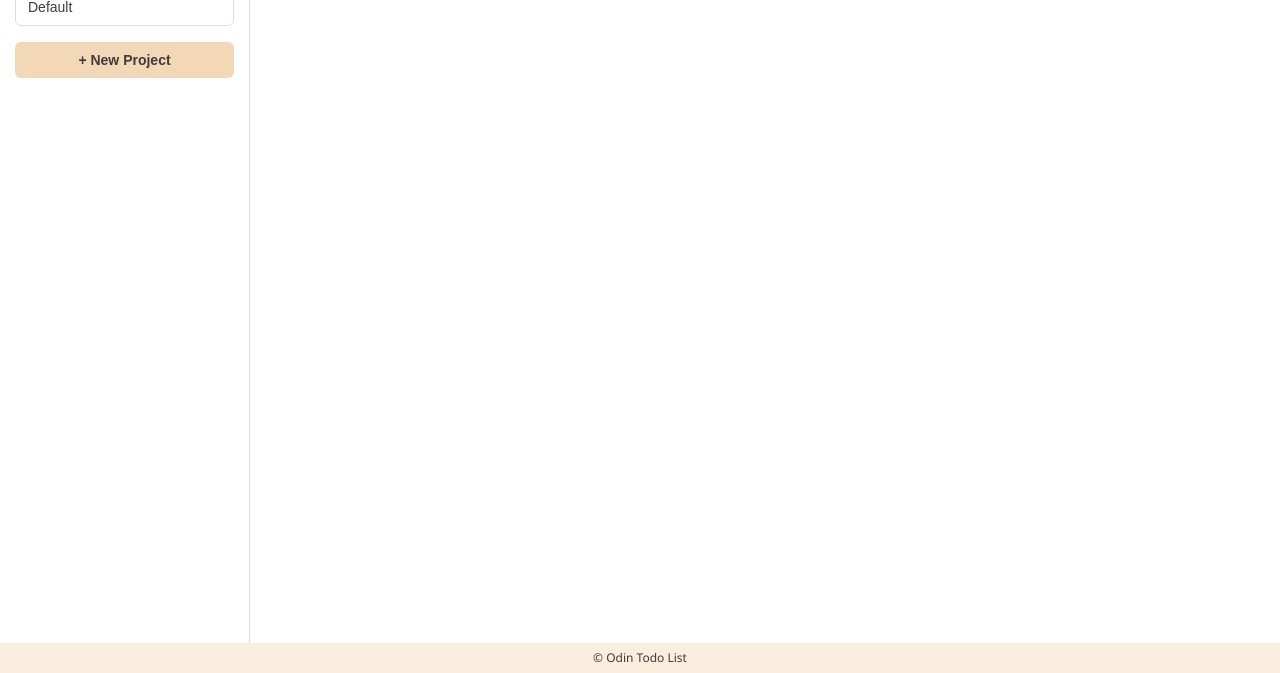
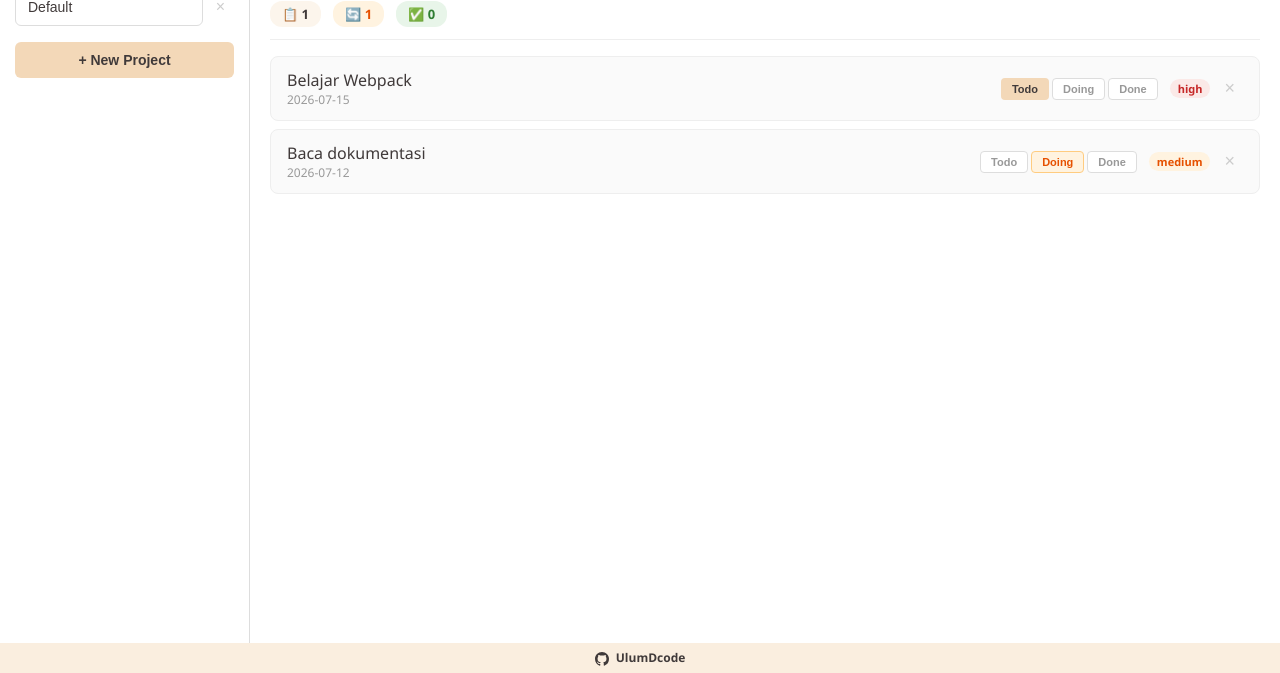
Before and after one commit to UlumDcode/odin-todo, a website built with webpack: page index.html in a window 1280 px wide. Shown: the part 127-800 px from the top of the page. Built offline with nearby package versions, Linux system fonts and the light colour scheme.

Commit message:
todo project selesai

```diff
--- a/index.html
+++ b/index.html
@@ -20,7 +20,12 @@
 
       <main id="main-content"></main>
 
-      <footer>&copy; Odin Todo List</footer>
+      <footer>
+  <svg xmlns="http://www.w3.org/2000/svg" width="14" height="14" viewBox="0 0 24 24" fill="currentColor" style="vertical-align: middle; margin-right: 4px;">
+    <path d="M12 0C5.37 0 0 5.37 0 12c0 5.31 3.435 9.795 8.205 11.385.6.105.825-.255.825-.57 0-.285-.015-1.23-.015-2.235-3.015.555-3.795-.735-4.035-1.41-.135-.345-.72-1.41-1.23-1.695-.42-.225-1.02-.78-.015-.795.945-.015 1.62.87 1.845 1.23 1.08 1.815 2.805 1.305 3.495.99.105-.78.42-1.305.765-1.605-2.67-.3-5.46-1.335-5.46-5.925 0-1.305.465-2.385 1.23-3.225-.12-.3-.54-1.53.12-3.18 0 0 1.005-.315 3.3 1.23.96-.27 1.98-.405 3-.405s2.04.135 3 .405c2.295-1.56 3.3-1.23 3.3-1.23.66 1.65.24 2.88.12 3.18.765.84 1.23 1.905 1.23 3.225 0 4.605-2.805 5.625-5.475 5.925.435.375.81 1.095.81 2.22 0 1.605-.015 2.895-.015 3.3 0 .315.225.69.825.57A12.02 12.02 0 0 0 24 12c0-6.63-5.37-12-12-12z"/>
+  </svg>
+  <a href="https://github.com/UlumDcode" target="_blank" rel="noopener noreferrer">UlumDcode</a>
+</footer>
     </div>
 
     <!-- MODAL OVERLAY -->
--- a/src/assets/style.css
+++ b/src/assets/style.css
@@ -164,9 +164,14 @@ header {
   margin-bottom: 16px;
 }
 
+.project-item {
+  display: flex;
+  gap: 4px;
+  align-items: center;
+}
+
 .project-btn {
-  display: block;
-  width: 100%;
+  flex: 1;
   padding: 10px 12px;
   background: white;
   border: 1px solid #ddd;
@@ -178,6 +183,21 @@ header {
 
 .project-btn:hover {
   background: #f3d8b844;
+}
+
+.project-delete-btn {
+  background: none;
+  border: 1px solid transparent;
+  color: #ccc;
+  cursor: pointer;
+  font-size: 16px;
+  padding: 4px 8px;
+  border-radius: 4px;
+}
+
+.project-delete-btn:hover {
+  color: #c62828;
+  border-color: #ddd;
 }
 
 #add-project-btn {
@@ -271,6 +291,83 @@ header {
   color: #c62828;
 }
 
+/* Status Counter */
+.status-counter {
+  display: flex;
+  gap: 12px;
+  margin-bottom: 16px;
+  padding-bottom: 12px;
+  border-bottom: 1px solid #eee;
+}
+
+.counter-item {
+  font-size: 13px;
+  padding: 4px 12px;
+  border-radius: 12px;
+  font-weight: 600;
+}
+
+.counter-todo { background: #f3d8b844; }
+.counter-doing { background: #fff3e0; color: #e65100; }
+.counter-done { background: #e8f5e9; color: #2e7d32; }
+
+/* Todo Card Right Side */
+.todo-right {
+  display: flex;
+  align-items: center;
+  gap: 12px;
+}
+
+.todo-actions {
+  display: flex;
+  align-items: center;
+  gap: 6px;
+}
+
+/* Status Buttons */
+.status-buttons {
+  display: flex;
+  gap: 3px;
+}
+
+.status-btn {
+  font-size: 11px;
+  padding: 4px 10px;
+  border: 1px solid #ddd;
+  border-radius: 4px;
+  cursor: pointer;
+  font-weight: 600;
+  background: white;
+  color: #999;
+  transition: all 0.15s;
+}
+
+.status-btn:hover {
+  background: #f5f5f5;
+}
+
+.status-btn.active {
+  border-color: transparent;
+  cursor: default;
+}
+
+.status-btn.status-todo.active {
+  background: #f3d8b8;
+  color: rgb(64, 58, 58);
+}
+
+.status-btn.status-doing.active {
+  background: #fff3e0;
+  color: #e65100;
+  border-color: #ffcc80;
+}
+
+.status-btn.status-done.active {
+  background: #e8f5e9;
+  color: #2e7d32;
+  border-color: #a5d6a7;
+}
+
 .delete-btn {
   background: none;
   border: none;
@@ -292,3 +389,13 @@ footer {
   line-height: 30px;
   font-size: 12px;
 }
+
+footer a {
+  color: inherit;
+  text-decoration: none;
+  font-weight: 600;
+}
+
+footer a:hover {
+  text-decoration: underline;
+}
--- a/src/dom/handler.js
+++ b/src/dom/handler.js
@@ -1,8 +1,11 @@
 import {
   addProject,
+  removeProject,
   addTodoToProject,
   removeTodoFromProject,
   getProjectByName,
+  getProjects,
+  saveAllProjects,
 } from "../logic/app.js";
 import { createTodo } from "../logic/todo.js";
 import {
@@ -96,3 +99,28 @@ export const handleDeleteTodo = (projectName, todoId) => {
   const updatedProject = getProjectByName(projectName);
   renderTodos(updatedProject);
 };
+
+export const handleStatusChange = (projectName, todoId, newStatus) => {
+  const project = getProjectByName(projectName);
+  if (!project) return;
+  const todo = project.todos.find((t) => t.id === todoId);
+  if (!todo) return;
+
+  todo.status = newStatus;
+  saveAllProjects();
+  renderTodos(project);
+};
+
+export const handleDeleteProject = (projectName) => {
+  if (projectName === "Default") {
+    alert("Cannot delete the Default project!");
+    return;
+  }
+  removeProject(projectName);
+  renderSidebar();
+  const projects = getProjects();
+  if (projects.length > 0) {
+    setActiveProject(projects[0]);
+    renderTodos(projects[0]);
+  }
+};
--- a/src/dom/ui.js
+++ b/src/dom/ui.js
@@ -11,6 +11,9 @@ export const renderSidebar = () => {
   container.innerHTML = "";
 
   projects.forEach((project) => {
+    const item = document.createElement("div");
+    item.classList.add("project-item");
+
     const btn = document.createElement("button");
     btn.textContent = project.name;
     btn.classList.add("project-btn");
@@ -19,7 +22,15 @@ export const renderSidebar = () => {
       renderTodos(project);
     });
 
-    container.appendChild(btn);
+    item.appendChild(btn);
+
+    const delBtn = document.createElement("button");
+    delBtn.textContent = "×";
+    delBtn.classList.add("project-delete-btn");
+    delBtn.dataset.project = project.name;
+
+    item.appendChild(delBtn);
+    container.appendChild(item);
   });
 };
 
@@ -27,14 +38,24 @@ export const renderSidebar = () => {
 export const renderTodos = (project) => {
   const container = document.getElementById("main-content");
 
+  // Hitung jumlah per status
+  const todos = project.todos.filter((t) => t.status === "todo").length;
+  const doings = project.todos.filter((t) => t.status === "doing").length;
+  const dones = project.todos.filter((t) => t.status === "done").length;
+
   container.innerHTML = `
   <div class='todo-header'>
   <h2>${project.name}</h2>
   <button id='add-todo-btn'>+Add Todo</button>
   </div>
+  <div class="status-counter">
+    <span class="counter-item counter-todo">📋 ${todos}</span>
+    <span class="counter-item counter-doing">🔄 ${doings}</span>
+    <span class="counter-item counter-done">✅ ${dones}</span>
+  </div>
   `;
 
-  project.todos.map((todo) => {
+  project.todos.forEach((todo) => {
     const card = document.createElement("div");
     card.classList.add("todo-card");
 
@@ -42,14 +63,25 @@ export const renderTodos = (project) => {
     if (todo.priority === "medium") priorityClass = "priority-medium";
     if (todo.priority === "high") priorityClass = "priority-high";
 
+    const isTodo = todo.status === "todo";
+    const isDoing = todo.status === "doing";
+    const isDone = todo.status === "done";
+
     card.innerHTML = `
-     <div>
+      <div style="flex: 1;">
         <div class="todo-title">${todo.title}</div>
         <div class="todo-due-date">${todo.dueDate || "No date"}</div>
       </div>
-      <div style="display: flex; align-items: center; gap: 8px;">
-        <span class="todo-priority ${priorityClass}">${todo.priority}</span>
-        <button class="delete-btn" data-id="${todo.id}">&times;</button>
+      <div class="todo-right">
+        <div class="status-buttons">
+          <button class="status-btn ${isTodo ? "active" : ""} status-todo" data-id="${todo.id}" data-status="todo">Todo</button>
+          <button class="status-btn ${isDoing ? "active" : ""} status-doing" data-id="${todo.id}" data-status="doing">Doing</button>
+          <button class="status-btn ${isDone ? "active" : ""} status-done" data-id="${todo.id}" data-status="done">Done</button>
+        </div>
+        <div class="todo-actions">
+          <span class="todo-priority ${priorityClass}">${todo.priority}</span>
+          <button class="delete-btn" data-id="${todo.id}">&times;</button>
+        </div>
       </div>
     `;
 
--- a/src/index.js
+++ b/src/index.js
@@ -7,6 +7,8 @@ import {
   handleAddProject,
   handleAddTodo,
   handleDeleteTodo,
+  handleStatusChange,
+  handleDeleteProject,
   handleModalSubmit,
   setActiveProject,
 } from "./dom/handler.js";
@@ -49,6 +51,17 @@ function init() {
       const projectName = document.querySelector(".todo-header h2").textContent;
       handleDeleteTodo(projectName, e.target.dataset.id);
     }
+
+    if (e.target.classList.contains("status-btn")) {
+      const projectName = document.querySelector(".todo-header h2").textContent;
+      handleStatusChange(projectName, e.target.dataset.id, e.target.dataset.status);
+    }
+  });
+
+  document.getElementById("projects-list").addEventListener("click", (e) => {
+    if (e.target.classList.contains("project-delete-btn")) {
+      handleDeleteProject(e.target.dataset.project);
+    }
   });
 }
 
--- a/src/logic/app.js
+++ b/src/logic/app.js
@@ -1,4 +1,5 @@
 import { createProject } from "./project.js";
+import { createTodo } from "./todo.js";
 import { saveProjects, loadProjects } from "./storage.js";
 
 let projects = [];
@@ -8,7 +9,10 @@ const initData = () => {
   if (saved.length > 0) {
     projects = saved;
   } else {
-    projects.push(createProject("Default"));
+    const defaultProject = createProject("Default");
+    defaultProject.addTodo(createTodo("Belajar Webpack", "Menyelesaikan modul webpack di Odin Project", "2026-07-15", "high"));
+    defaultProject.addTodo(createTodo("Baca dokumentasi", "Membaca docs date-fns dan localStorage", "2026-07-12", "medium", "doing"));
+    projects.push(defaultProject);
     saveProjects(projects);
   }
 };
@@ -49,3 +53,7 @@ export const removeTodoFromProject = (projectName, todoId) => {
     saveProjects(projects);
   }
 };
+
+export const saveAllProjects = () => {
+  saveProjects(projects);
+};
--- a/src/logic/storage.js
+++ b/src/logic/storage.js
@@ -23,7 +23,7 @@ export function loadProjects() {
       const project = createProject(rp.name);
 
       project.todos = rp.todos.map((rt) => {
-        return createTodo(rt.title, rt.description, rt.dueDate, rt.priority);
+        return createTodo(rt.title, rt.description, rt.dueDate, rt.priority, rt.status);
       });
       return project;
     });
--- a/src/logic/todo.js
+++ b/src/logic/todo.js
@@ -1,10 +1,10 @@
-export const createTodo = (title, description, dueDate, priority) => {
+export const createTodo = (title, description, dueDate, priority, status = "todo") => {
   return {
     id: crypto.randomUUID(),
     title,
     description,
     dueDate,
     priority,
-    isCompleted: false,
+    status, // "todo" | "doing" | "done"
   };
 };
```
